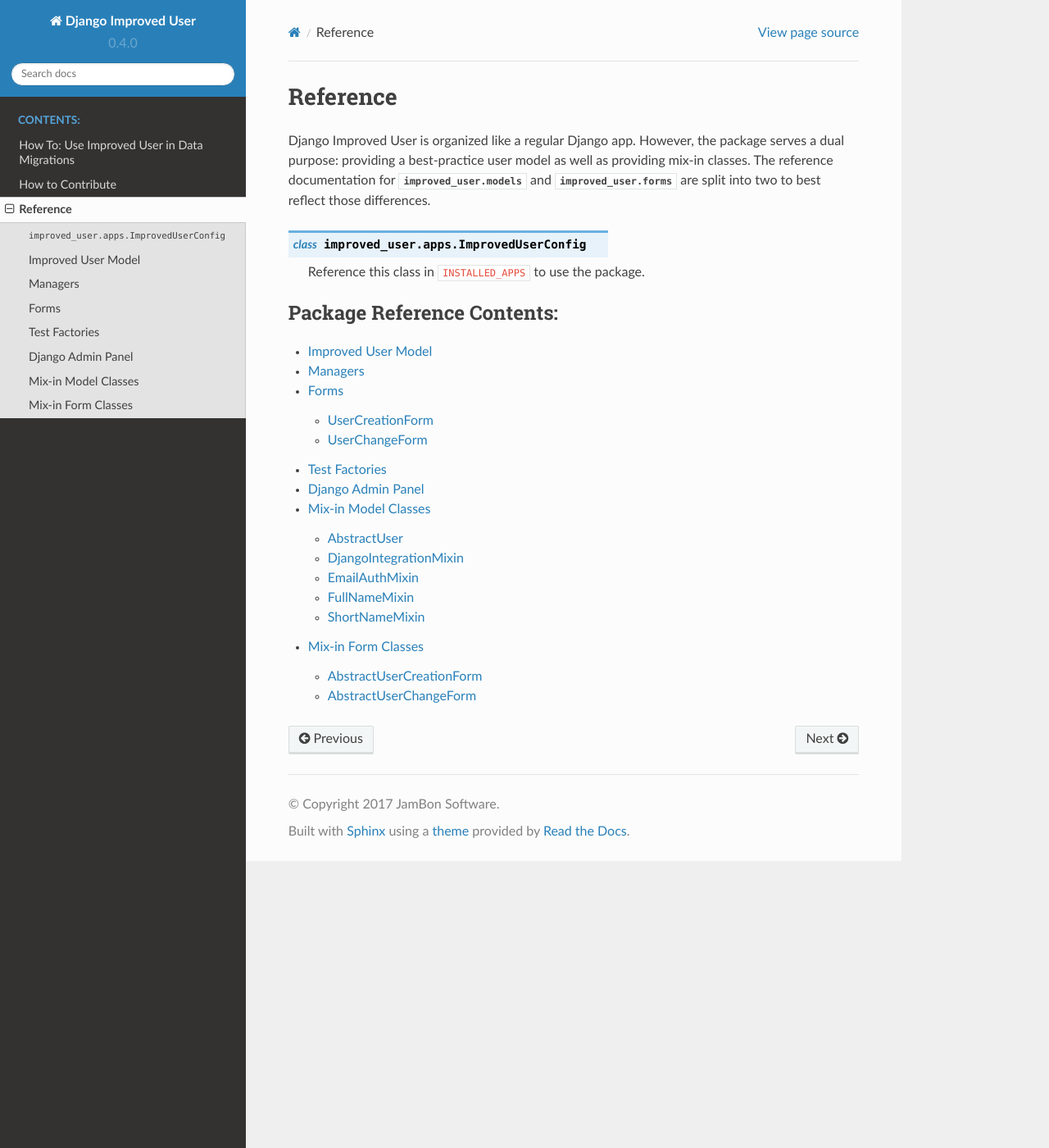
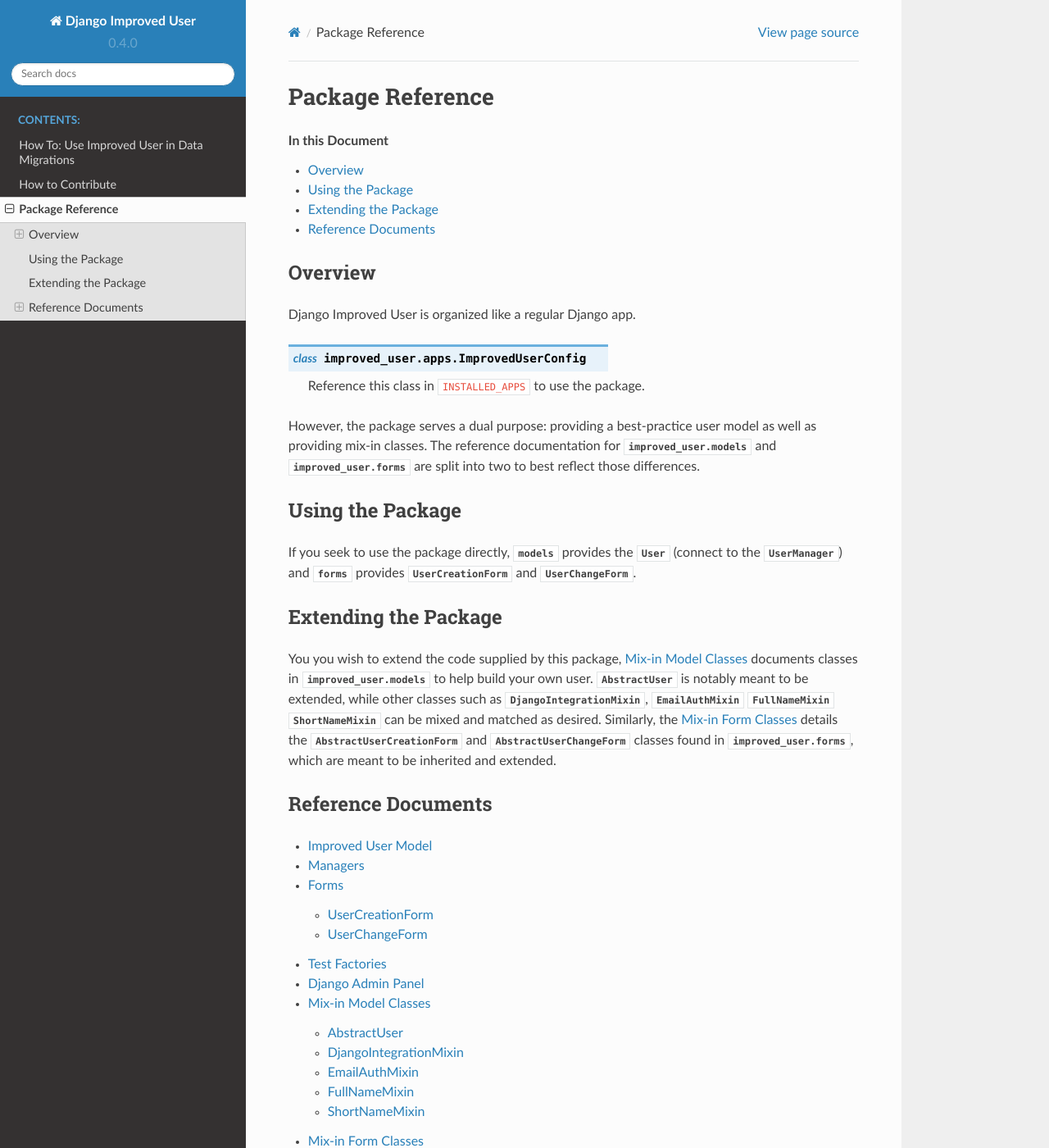
Before and after one commit to jambonrose/django-improved-user, a Sphinx documentation site: the page built from docs/source/modules.rst, in a window 1280 px wide and 1400 px high. Shown: the whole window at 82% size. Built offline with Sphinx 7.4.7 and the Read the Docs theme 2.0.0, drawn with Linux system fonts in a browser that asks for light colours.

Commit message:
Reorganize reference doc introduction

```diff
--- a/docs/index.rst
+++ b/docs/index.rst
@@ -5,7 +5,7 @@
 .. toctree::
    :caption: Contents:
    :glob:
-   :maxdepth: 2
+   :maxdepth: 3
 
    data_migrations
    contributing
--- a/docs/source/modules.rst
+++ b/docs/source/modules.rst
@@ -1,23 +1,67 @@
-#########
-Reference
-#########
+#################
+Package Reference
+#################
+
+
+
+.. contents:: In this Document
+   :local:
 
 .. py:module:: improved_user.apps
 .. py:module:: improved_user.forms
 .. py:module:: improved_user.models
 
-Django Improved User is organized like a regular Django app. However,
-the package serves a dual purpose: providing a best-practice user model
-as well as providing mix-in classes. The reference documentation for
-:py:mod:`improved_user.models` and :py:mod:`improved_user.forms`
-are split into two to best reflect those differences.
+********
+Overview
+********
+
+Django Improved User is organized like a regular Django app.
 
 .. py:class:: improved_user.apps.ImprovedUserConfig
 
     Reference this class in ``INSTALLED_APPS`` to use the package.
 
+However, the package serves a dual purpose: providing a best-practice
+user model as well as providing mix-in classes. The reference
+documentation for :py:mod:`improved_user.models` and
+:py:mod:`improved_user.forms` are split into two to best reflect those
+differences.
+
+*****************
+Using the Package
+*****************
+
+If you seek to use the package directly, :py:mod:`~improved_user.models`
+provides the :py:class:`~improved_user.models.User` (connect to the
+:py:class:`~improved_user.models.UserManager`) and
+:py:mod:`~improved_user.forms` provides
+:py:class:`~improved_user.forms.UserCreationForm` and
+:py:class:`~improved_user.forms.UserChangeForm`.
+
+*********************
+Extending the Package
+*********************
+
+You you wish to extend the code supplied by this package,
+:doc:`mixin_models` documents classes in :py:mod:`improved_user.models`
+to help build your own user.
+:py:class:`~improved_user.models.AbstractUser` is notably meant to be
+extended, while other classes such as
+:py:class:`~improved_user.models.DjangoIntegrationMixin`,
+:py:class:`~improved_user.models.EmailAuthMixin`
+:py:class:`~improved_user.models.FullNameMixin`
+:py:class:`~improved_user.models.ShortNameMixin` can be mixed and
+matched as desired. Similarly, the :doc:`mixin_forms` details the
+:py:class:`~improved_user.forms.AbstractUserCreationForm` and
+:py:class:`~improved_user.forms.AbstractUserChangeForm` classes found in
+:py:mod:`improved_user.forms`, which are meant to be inherited and
+extended.
+
+*******************
+Reference Documents
+*******************
+
 .. toctree::
-   :caption: Package Reference Contents:
    :glob:
    :maxdepth: 2
 
```
